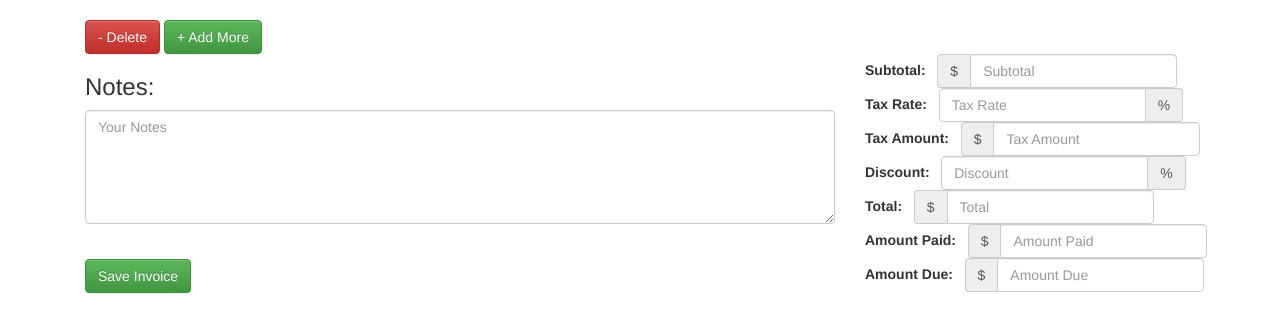
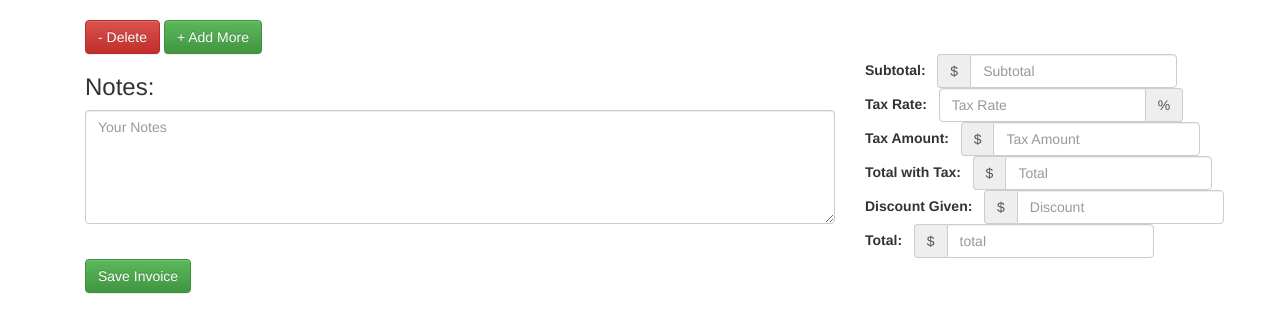
Before and after one commit to ninocphilip237/invoice, a PHP site: page /edit_invoice.php in a window 1280 px wide. Shown: the part 384-717 px from the top of the page. Run offline with PHP 8.4, Linux system fonts and the light colour scheme; the visitor is signed in with stand-in values (Sample User, id 1); data that the repository does not hold is empty; some libraries are stand-ins or nearby versions.

Commit message:
discount

```diff
--- a/edit_invoice.php
+++ b/edit_invoice.php
@@ -119,32 +119,26 @@ if(!empty($_GET['update_id']) && $_GET['update_id']) {
 								</div>
 							</div>
 
+
 							<div class="form-group">
-								<label>Discount: &nbsp;</label>
+								<label>Total with Tax: &nbsp;</label>
 								<div class="input-group">
-									<input value="" type="double" class="form-control" name="discount" id="" placeholder="Discount">
-									<div class="input-group-addon">%</div>
+									<div class="input-group-addon currency">$</div>
+									<input value="<?php echo $invoiceValues['order_total_after_tax']; ?>" type="float" class="form-control" name="totalAftertax" id="totalAftertax" placeholder="Total">
+								</div>
+							</div>
+							<div class="form-group">
+								<label>Discount Given: &nbsp;</label>
+								<div class="input-group">
+									<div class="input-group-addon currency">$</div>
+									<input value="<?php echo $invoiceValues['order_amount_paid']; ?>" type="float" class="form-control" name="amountPaid" id="amountPaid" placeholder="Discount" required>
 								</div>
 							</div>
 							<div class="form-group">
 								<label>Total: &nbsp;</label>
 								<div class="input-group">
 									<div class="input-group-addon currency">$</div>
-									<input value="<?php echo $invoiceValues['order_total_after_tax']; ?>" type="float" class="form-control" name="totalAftertax" id="totalAftertax" placeholder="Total">
-								</div>
-							</div>
-							<div class="form-group">
-								<label>Amount Paid: &nbsp;</label>
-								<div class="input-group">
-									<div class="input-group-addon currency">$</div>
-									<input value="<?php echo $invoiceValues['order_amount_paid']; ?>" type="float" class="form-control" name="amountPaid" id="amountPaid" placeholder="Amount Paid" required>
-								</div>
-							</div>
-							<div class="form-group">
-								<label>Amount Due: &nbsp;</label>
-								<div class="input-group">
-									<div class="input-group-addon currency">$</div>
-									<input value="<?php echo $invoiceValues['order_total_amount_due']; ?>" type="float" class="form-control" name="amountDue" id="amountDue" placeholder="Amount Due">
+									<input value="<?php echo $invoiceValues['order_total_amount_due']; ?>" type="float" class="form-control" name="amountDue" id="amountDue" placeholder="total">
 								</div>
 							</div>
 						</span>
```
Also changed, not shown: create_invoice.php (+6 -12 lines).
